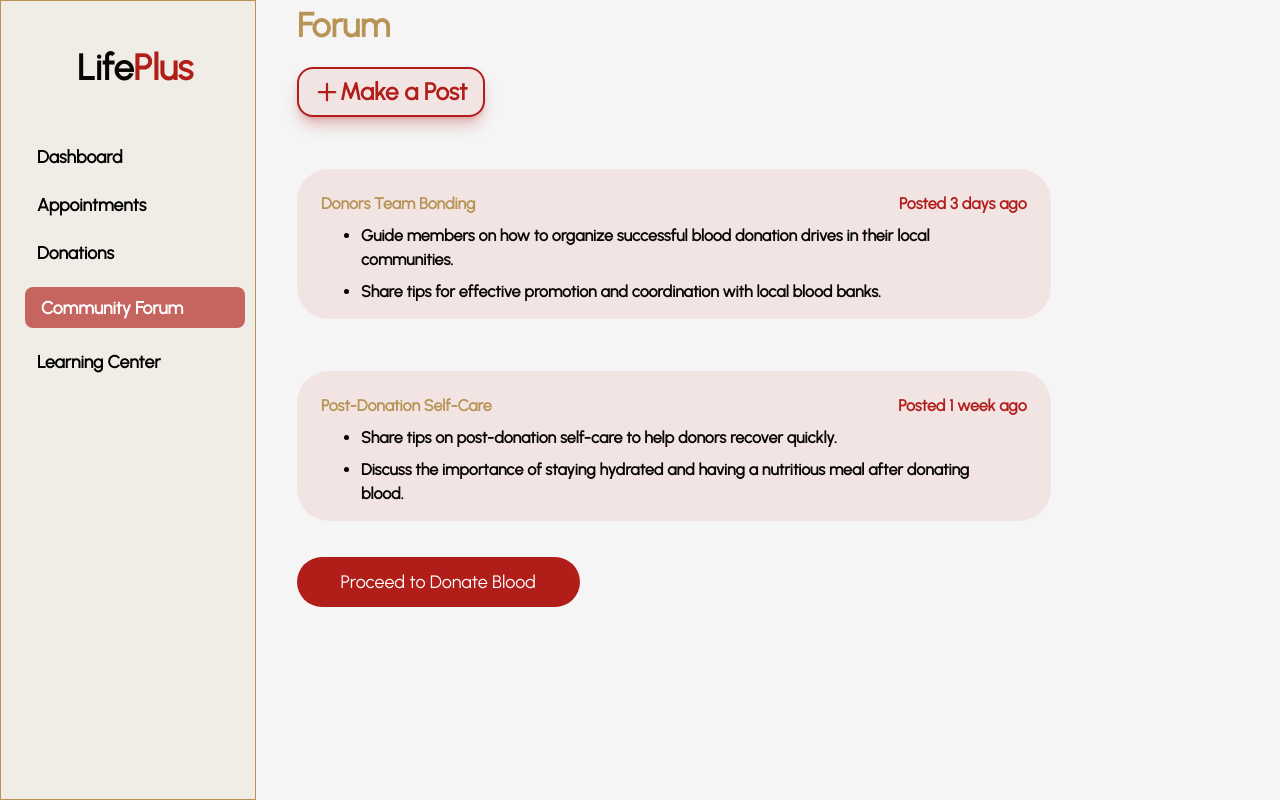
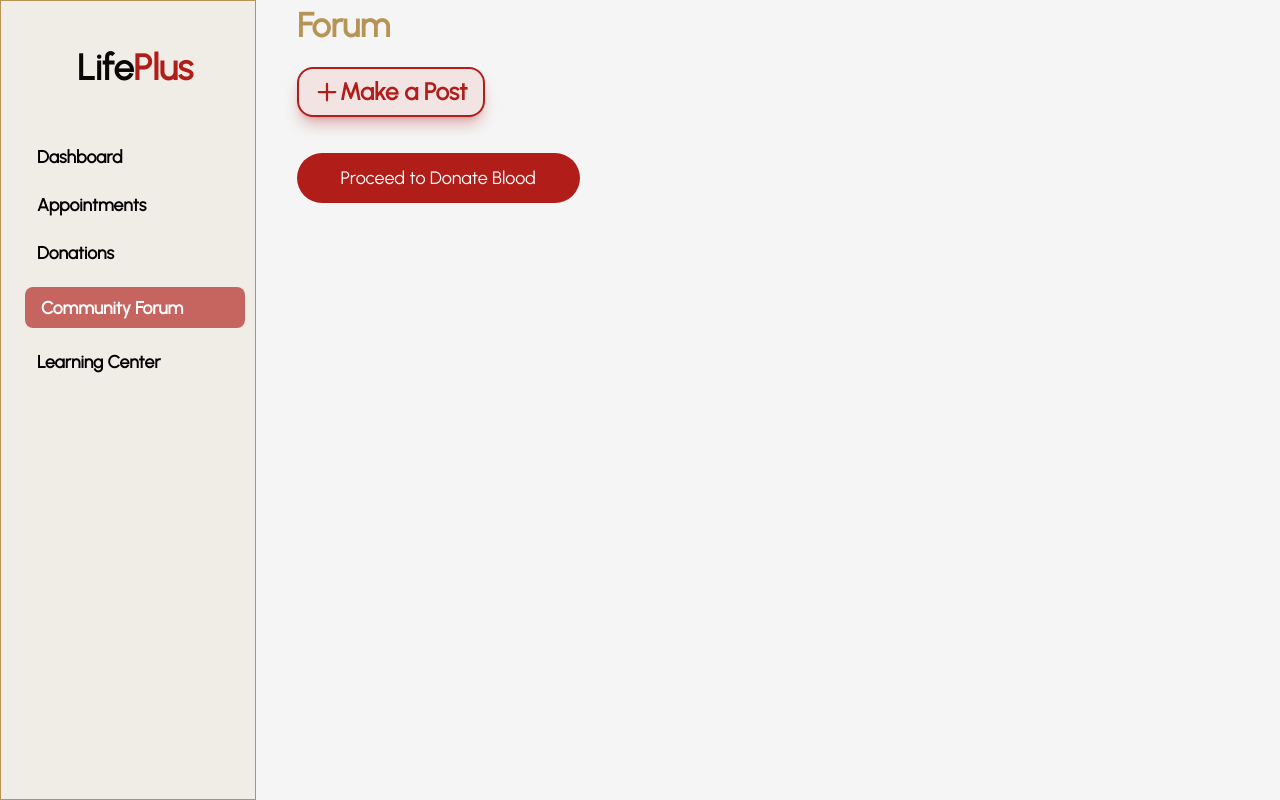
Before and after one commit to oreoluwa212/lifePlus-webapp, a React (Vite) app: page /community in a window 1280 px wide. Built offline with nearby package versions, Linux system fonts and the light colour scheme.

Commit message:
feat: Donation history initialized

```diff
--- a/src/pages/web-App/CommunityForumPage.jsx
+++ b/src/pages/web-App/CommunityForumPage.jsx
@@ -35,7 +35,7 @@ const CommunityForumPage = () => {
           <div className="flex flex-col gap-9 mt-4 lgss:mt-4 px-[5%] mds:px-0">
             <button className="bg-[#F3E4E4] w-[40%] lgss:w-[20%] h-[50px] border-red border-[2px] rounded-[16px] text-red font-semibold text-[24px] shadow-lg shadow-red/30 flex justify-between items-center px-4"><span><PiPlusBold/> </span> Make a Post</button>
 
-            <div className="bg-[#F3E4E4] lgss:h-[150px] h-[170px] lgss:mt-4 lgss:w-[80%] lgss:flex flex-col justify-center gap-2 items-center rounded-[32px] px-6 pt-2">
+            {/* <div className="bg-[#F3E4E4] lgss:h-[150px] h-[170px] lgss:mt-4 lgss:w-[80%] lgss:flex flex-col justify-center gap-2 items-center rounded-[32px] px-6 pt-2">
               <div className="flex justify-between w-full">
                 <h2 className="text-gold font-bold">Donors Team Bonding</h2>
                 <h2 className="text-red font-bold">Posted 3 days ago</h2>
@@ -74,7 +74,7 @@ const CommunityForumPage = () => {
                   </h2>
                 </li>
               </ul>
-            </div>
+            </div> */}
             <div className="">
               <button className="bg-red px-2 h-[50px] lgss:w-[30%] w-[60%] rounded-[32px] text-white font-medium text-[16px] lgss:text-[18px]">
                 Proceed to Donate Blood
```
